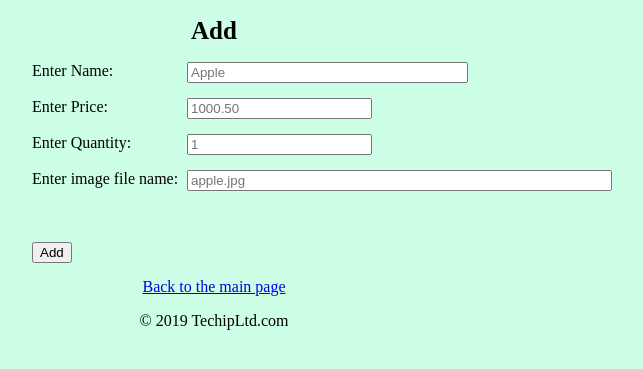
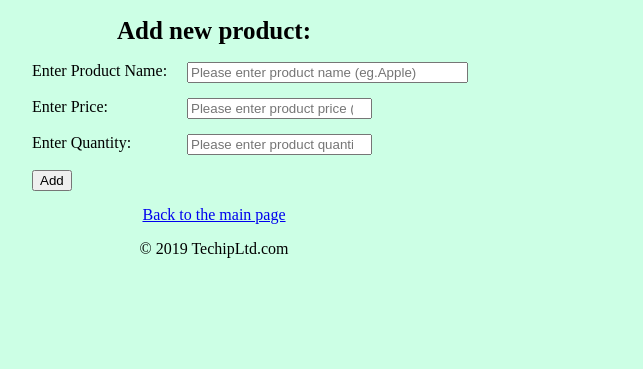
Before and after one commit to AltabHossain/assign2, a PHP site: page /add.php in a window 1280 px wide. Shown: the part 58-427 px from the top of the page, without its empty margins (426-1069 px from the left). Run offline with PHP 8.4, Linux system fonts and the light colour scheme; data that the repository does not hold is empty.

Commit message:
Brush up the code.

```diff
--- a/action_add.php
+++ b/action_add.php
@@ -7,7 +7,10 @@ $path=$_POST['path'];
 
 //Check all input fields are not blank
 If (($name == “” || $name == null) || ($price == “” || $price == null) ||
-($qty == “” || $qty == null) || ($path == “” || $path == null)) {
+($qty == “” || $qty == null)) {
+  /*If (($name == “” || $name == null) || ($price == “” || $price == null) ||
+  ($qty == “” || $qty == null) || ($path == “” || $path == null)) {*/
+
   //echo "Product information are missing!";
   echo "<script type='text/javascript'>document.location='./add.php';</script>";
 }
--- a/add.php
+++ b/add.php
@@ -11,16 +11,16 @@
     <?php include 'header.php' ?>
     <!-- Logo and Nav bar -->
 
-    <h1>Add</h1>
+    <h1>Add new product:</h1>
     <form name="input" action="./action_add.php" method="post" onsubmit=" return validate_data()">
-      <label for="Name">Enter Name:</label>
-      <input id="Name" type="text" name="name" size="32" placeholder="Apple"><br><br>
+      <label for="Name">Enter Product Name:</label>
+      <input id="Name" type="text" name="name" size="32" placeholder="Please enter product name (eg.Apple)"><br><br>
       <label for="price">Enter Price:</label>
-      <input id="price" type="number" name="price" step="0.01" placeholder="1000.50"><br><br>
+      <input id="price" type="number" name="price" step="0.01" placeholder="Please enter product price (eg.1000.50)"><br><br>
       <label for="Qty">Enter Quantity:</label>
-      <input id="Qty" type="number" name="qty" placeholder="1"><br><br>
-      <label for="Path">Enter image file name:</label>
-      <input id="Path" type="text" name="path" size="50" placeholder="apple.jpg"><br><br><br><br>
+      <input id="Qty" type="number" name="qty" placeholder="Please enter product quantity (eg.1)"><br><br>
+    <!--  <label for="Path">Enter image file name:</label>
+      <input id="Path" type="text" name="path" size="50" placeholder="Please enter product image (eg.mac.jpg)"><br><br><br><br> -->
       <input type="submit" value="Add"><br><br>
     </form>
     <?php include 'action_display.php'; ?>
--- a/delete.php
+++ b/delete.php
@@ -16,7 +16,7 @@
   	<!-- set this form to POST method and target this form to delete.php -->
     <form name="delete" action="./action_delete.php" method="post" onsubmit="validate_id()">
       <label for="id">Enter the ID of the product to delete:</label>
-      <input name="id" type="number" id="id" placeholder="10"><br><br><br>
+      <input name="id" type="number" id="id" placeholder="Please enter product id (eg.00002)"><br><br><br>
       <input type="submit" value="Delete this record"/><br>
     </form>
     <br><br><br>
--- a/validate.js
+++ b/validate.js
@@ -24,10 +24,10 @@ function validate_data(){
     alert("Product information are missing!");
     return false;
   } else if(!/^[0-9]+([.][0-9][0-9])?$/.test(price)){ //alert if the data is not a 6 digit number
-      alert("Invalid. Should be >=0.00 with 2 decimals!");
+      alert("Invalid. Price should be >=0.00 with 2 decimals!");
       return false;
   } else if(!/^[0-9]$/.test(qty)){ //alert if the data is not a 6 digit number
-      alert("Invalid. Should be >=0 without decimal point!");
+      alert("Invalid. Qty should be >=0 without decimal point!");
       return false;
   }
   else {
```
Also changed, not shown: action_delete.php (+10 -8 lines).
